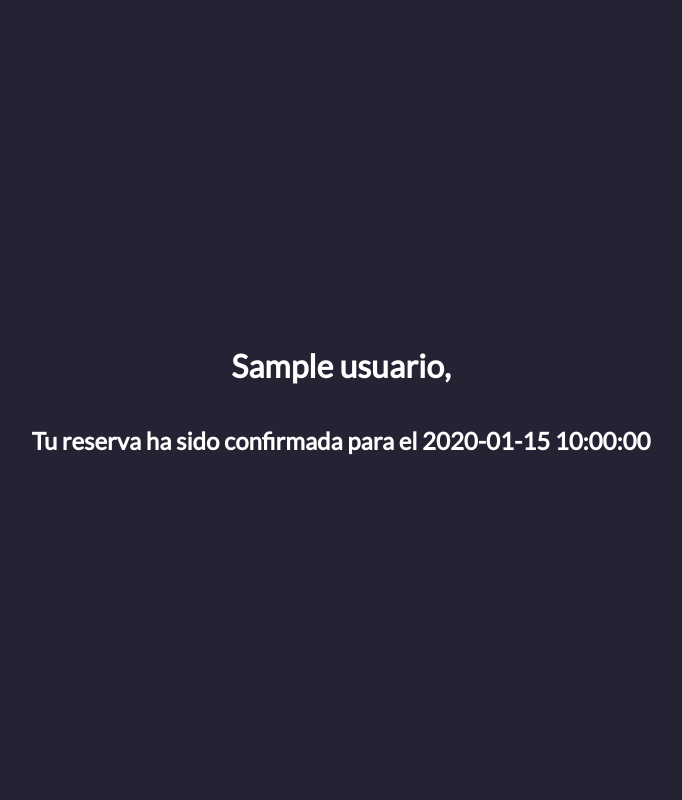
After one commit to D0ggos/ReservasDIICC, a Flask app: template Postgrado/templates/confirmacion.html in a window 1280 px wide. The commit adds this page. Shown: the whole page, without its empty margins (299-981 px from the left). Run offline with Flask 3, Linux system fonts and the light colour scheme; the template is opened without the code that fills it: most values are stand-ins (such as "Sample title", 1, 10 or a date in 2020); some libraries are stand-ins or nearby versions.

Commit message:
Máqueta Sin bugs arreglados

```diff
--- a/Postgrado/run.py
+++ b/Postgrado/run.py
@@ -14,6 +14,7 @@ app = Flask(__name__)
 app.secret_key = 'tu_clave_secreta'
 
 usuario = None
+fecha = None
 
 # Crear usuario
 
@@ -24,6 +25,7 @@ usuario = None
     #conexion.commit()
 
 # Crear reserva
+
 def insert_reservation(usuario, puesto, fecha_agendamiento):
     print(usuario, puesto, fecha_agendamiento)
     # Verifica que todos los datos necesarios estén presentes
@@ -70,7 +72,7 @@ def get_reservations(date):
     return jsonify(reservations)
 
 @app.route('/reservations', methods=['POST'])
-def create_reservation():
+def reservations():
 
     if 'username' in session:
         usuario = session['username']
@@ -79,8 +81,9 @@ def create_reservation():
         print(data)
         puesto = data.get('puesto')
         fecha_agendamiento = data.get('fecha_agendamiento')
+        fecha = data.get('fecha')
         insert_reservation(usuario, puesto, fecha_agendamiento)
-        return jsonify({'message': 'Reserva creada correctamente'}), 201
+        return redirect(url_for('confirmacion', usuario=usuario, fecha=fecha))
     else:
         return jsonify({'error': 'No se ha iniciado sesión'}), 401
 
@@ -93,8 +96,19 @@ def reserva():
     else:
         return redirect(url_for('login'))
 
+@app.route("/logout", methods = ["POST"])
+def logout():
+    session.pop('username', None)
+    return redirect(url_for('login'))
+
 def pagina_no_encontrada(error):
     return redirect(url_for('login'))
+
+@app.route("/confirmacion", methods = ["GET", "POST"])
+def confirmacion():
+    usuario = request.args.get('usuario')
+    fecha = request.args.get('fecha')
+    return render_template("confirmacion.html", usuario=usuario, fecha=fecha)
 
 app.register_error_handler(404, pagina_no_encontrada)
 
--- /dev/null
+++ b/Postgrado/templates/confirmacion.html
@@ -0,0 +1,16 @@
+<!DOCTYPE html>
+<html lang="en">
+  <head>
+    <meta charset="UTF-8" />
+    <meta http-equiv="X-UA-Compatible" content="IE=edge" />
+    <meta name="viewport" content="width=device-width, initial-scale=1.0" />
+    <link rel="stylesheet" href="{{ url_for('static', filename='css/style.css') }}"/>
+    <title>Reserva Sala Postgrado</title>
+  </head>
+  <body>
+
+    <h1> {{usuario}}, </h1>
+    <h2> Tu reserva ha sido confirmada para el {{ fecha }}
+    </h2>
+  </body>
+</html>
--- a/Postgrado/templates/reserva.html
+++ b/Postgrado/templates/reserva.html
@@ -8,6 +8,8 @@
     <title>Reserva Sala Postgrado</title>
   </head>
   <body>
+
+    <h1> Hola {{usuario}} </h1>
     <div class="dias-container">
       <label> Día:</label>
       <select id="dia">
@@ -66,7 +68,7 @@
 
       <div class="separacion"></div>
 
-      <button class="boton" id="reservar">Reservar</button>
+      <button class="boton" action="{{ url_for('confirmacion') }}" id="reservar">Reservar</button>
     </div>
 
     <script src="{{ url_for('static', filename='js/script.js') }}"></script>
```
Also changed, not shown: Postgrado/static/js/script.js (+9 -8 lines), 2 other files.
